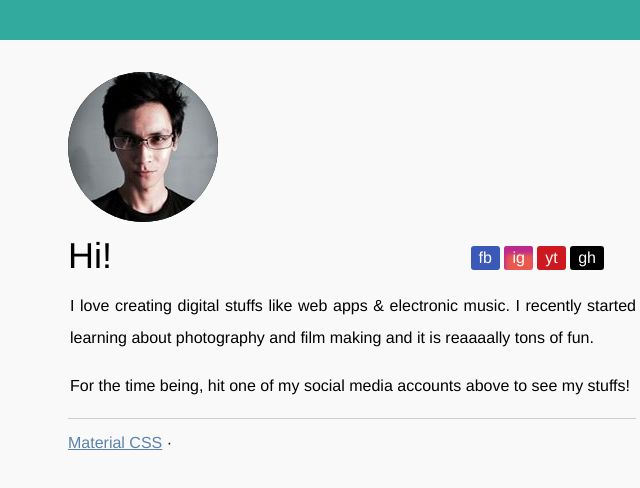
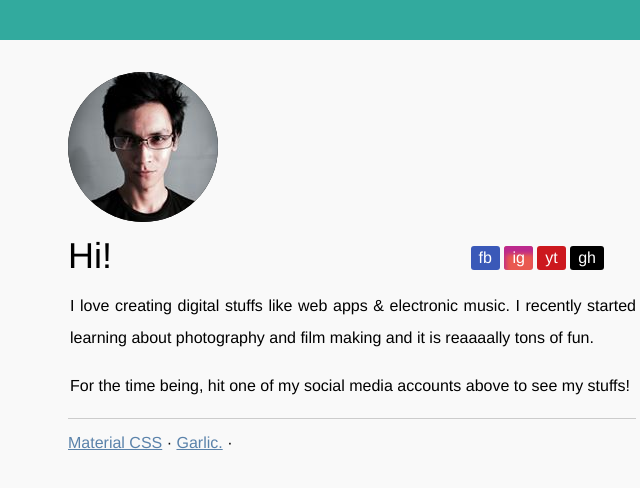
Before and after one commit to kearlsaint/kearlsaint.github.io, a plain HTML site: page index.html in a window 1280 px wide. Shown: the full height of the page, 253-893 px from the left. Drawn offline with Linux system fonts and the light colour scheme.

Commit message:
added Garlic.

```diff
--- a/index.html
+++ b/index.html
@@ -80,6 +80,7 @@
 					</p>
 					<hr>
 					<a href="http://material-css.kearlsaint.com/" target="_blank">Material CSS</a> &middot;
+					<a href="http://garlic.kearlsaint.com/" target="_blank">Garlic.</a> &middot;
 				</div>
 			</aboutme>
 		</view>
```
